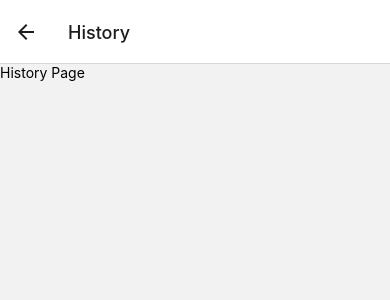
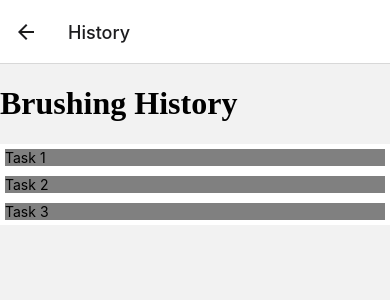
Before and after one commit to calvin-cs262-fall2021-teamF/Client, a React Native app: screen /History in a window 390 px wide. Shown: the top 300 px of the page. Built offline with nearby package versions, Linux system fonts and the light colour scheme.

Commit message:
updated history page

```diff
--- a/pages/history/History.js
+++ b/pages/history/History.js
@@ -5,7 +5,10 @@ import { historyStyles } from './historyStyles';
 export default function HistoryScreen({ navigation }) {
 	return (
 		<View>
-			<Text>History Page</Text>
+			<h1>Brushing History</h1>
+			<Text style={historyStyles.div}>Task 1</Text>
+			<Text style={historyStyles.div}>Task 2</Text>
+			<Text style={historyStyles.div}>Task 3</Text>
 		</View>
 	);
 }
--- a/pages/history/historyStyles.js
+++ b/pages/history/historyStyles.js
@@ -1,5 +1,17 @@
 import { StyleSheet } from 'react-native';
 
 export const historyStyles = StyleSheet.create({
+    h1: {
+        fontSize: 30,
+        fontStyle: 'sans-serif',
+    },
+
+    div: {
+        backgroundColor: 'grey',
+        //padding: 10,
+        borderWidth: 5,
+        borderColor: 'white',
+        //color: 'green',
+    },
 
 })
```
